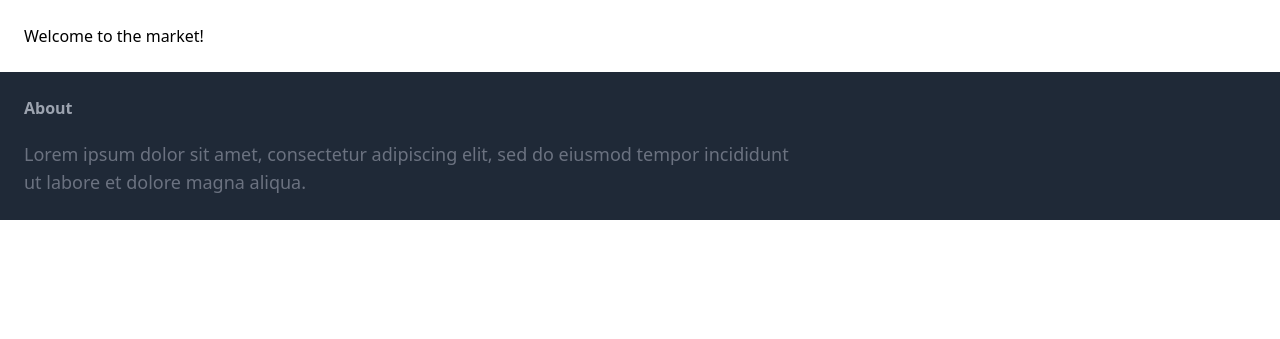
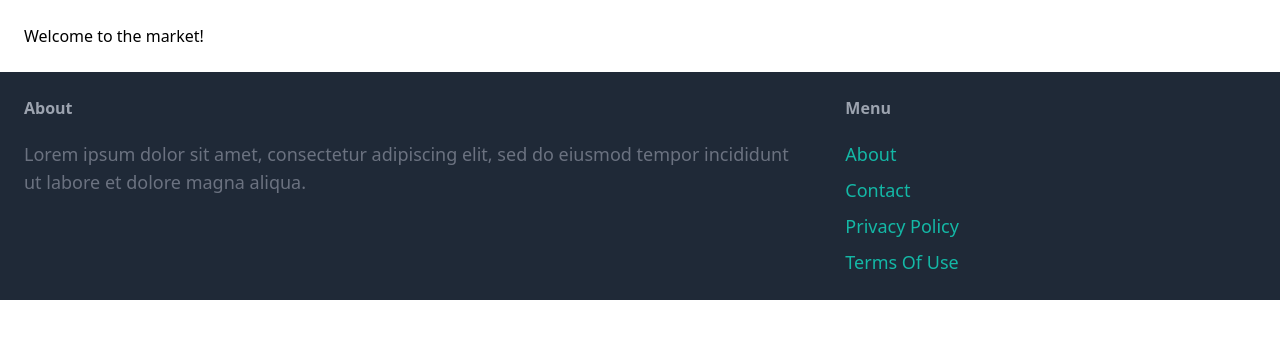
Before and after one commit to dawmro/flea_market, a Django app: page / in a window 1280 px wide. Shown: the part 77-416 px from the top of the page. Run offline with Django 4.2, Linux system fonts and the light colour scheme; some libraries are stand-ins or nearby versions.

Commit message:
add dummy menu to footer

```diff
--- a/flea_market/core/templates/core/base.html
+++ b/flea_market/core/templates/core/base.html
@@ -33,6 +33,16 @@
                 <h3 class="mb-5 font-semibold text-gray-400">About</h3>
 
                 <p class="text-lg text-gray-500">Lorem ipsum dolor sit amet, consectetur adipiscing elit, sed do eiusmod tempor incididunt ut labore et dolore magna aliqua.</p>
+
+            </div>
+            <div class="w-1/3">
+                <h3 class="mb-5 font-semibold text-gray-400">Menu</h3>
+                <ul class="space-y-2">
+                    <li><a href="#" class="text-lg text-teal-500 hover:text-teal-700">About</a></li>
+                    <li><a href="#" class="text-lg text-teal-500 hover:text-teal-700">Contact</a></li>
+                    <li><a href="#" class="text-lg text-teal-500 hover:text-teal-700">Privacy Policy</a></li>
+                    <li><a href="#" class="text-lg text-teal-500 hover:text-teal-700">Terms Of Use</a></li>
+                </ul>
             </div>
         </footer>
     </body>
```
